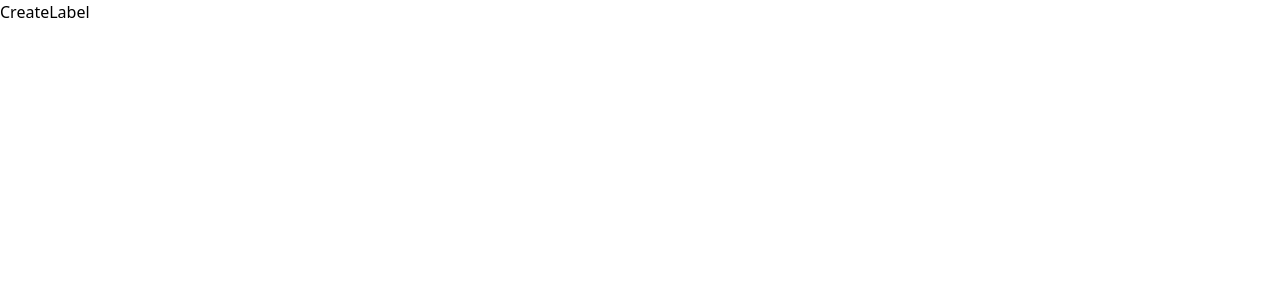
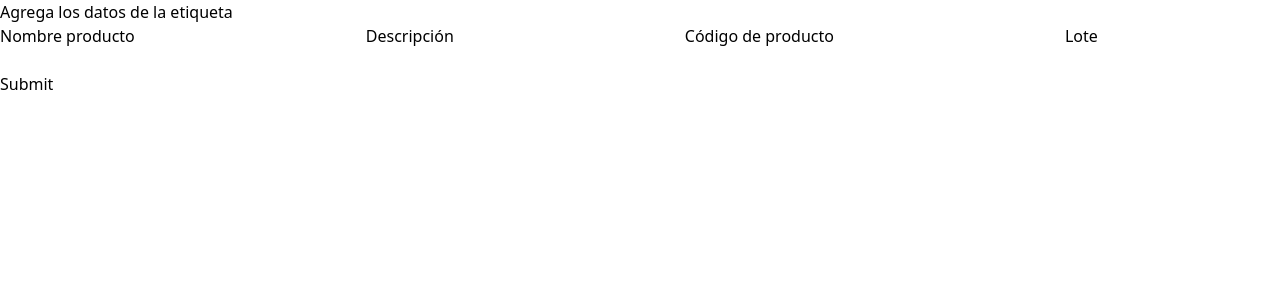
Before and after one commit to franjmr0416/label-maker, a React (Vite) app: page / in a window 1280 px wide. Shown: the top 300 px of the page. Built offline with nearby package versions, Linux system fonts and the light colour scheme.

Commit message:
feat: creacion de componente FormControl

```diff
--- a/src/App.tsx
+++ b/src/App.tsx
@@ -1,11 +1,13 @@
 import { BrowserRouter, Routes, Route } from 'react-router-dom'
 import CreateLabel from './pages/CreateLabel'
+import Error from './pages/404'
 
 function App() {
   return (
     <BrowserRouter>
       <Routes>
         <Route path='/' element={<CreateLabel />} />
+        <Route path='*' element={<Error />} />
       </Routes>
     </BrowserRouter>
   )
--- /dev/null
+++ b/src/components/FormControl.tsx
@@ -0,0 +1,17 @@
+import { Fragment, InputHTMLAttributes } from 'react'
+
+interface FormControlProps extends InputHTMLAttributes<HTMLInputElement> {
+  label: string
+  name: string
+  type: string
+}
+const FormControl = ({ label, name, type, ...rest }: FormControlProps) => {
+  return (
+    <Fragment>
+      <label htmlFor={name}>{label}</label>
+      <input id={name} name={name} type={type} {...rest} />
+    </Fragment>
+  )
+}
+
+export default FormControl
--- /dev/null
+++ b/src/layouts/CreateLabelForm.tsx
@@ -0,0 +1,61 @@
+import { useFormik } from 'formik'
+import FormControl from '../components/FormControl'
+
+const CreateLabelForm = () => {
+  const formik = useFormik({
+    initialValues: {
+      nombre: '',
+      descripcion: '',
+      codigo_producto: '',
+      lote: '',
+      fecha_fabricacion: '',
+      fecha_caducidad: '',
+      dosis: '',
+      info_empresa: '',
+      recomendaciones: '',
+      peso: 1,
+      tipo: 'muestra',
+    },
+    onSubmit: (values) => {
+      alert(JSON.stringify(values, null, 2))
+    },
+  })
+  return (
+    <form onSubmit={formik.handleSubmit}>
+      <h2>Agrega los datos de la etiqueta</h2>
+      <div>
+        <FormControl
+          label='Nombre producto'
+          name='nombre'
+          type='text'
+          value={formik.values.nombre}
+          onChange={formik.handleChange}
+        />
+        <FormControl
+          label='Descripción'
+          name='descripcion'
+          type='text'
+          value={formik.values.descripcion}
+          onChange={formik.handleChange}
+        />
+        <FormControl
+          label='Código de producto'
+          name='codigo_producto'
+          type='text'
+          value={formik.values.codigo_producto}
+          onChange={formik.handleChange}
+        />
+        <FormControl
+          label='Lote'
+          name='lote'
+          type='text'
+          value={formik.values.lote}
+          onChange={formik.handleChange}
+        />
+      </div>
+      <button type='submit'>Submit</button>
+    </form>
+  )
+}
+
+export default CreateLabelForm
--- /dev/null
+++ b/src/pages/404.tsx
@@ -0,0 +1,5 @@
+const Error = () => {
+  return <div>404</div>
+}
+
+export default Error
--- a/src/pages/CreateLabel.tsx
+++ b/src/pages/CreateLabel.tsx
@@ -1,5 +1,7 @@
+import CreateLabelForm from '../layouts/CreateLabelForm'
+
 const CreateLabel = () => {
-  return <div>CreateLabel</div>
+  return <CreateLabelForm />
 }
 
 export default CreateLabel
```
